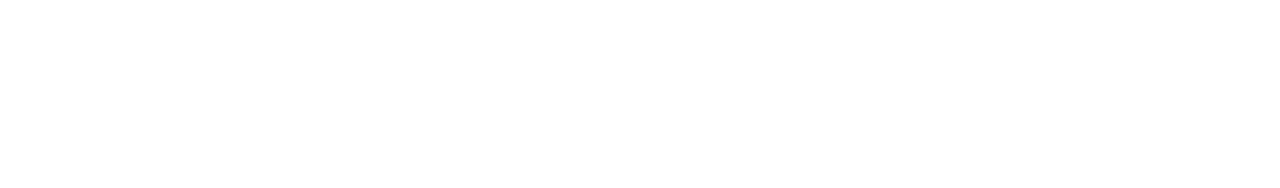
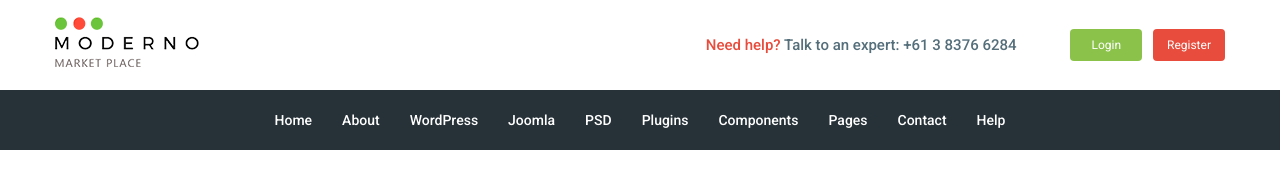
Before and after one commit to GUma321a/Moderno, a website: page app/index.html in a window 1280 px wide. Drawn offline with nearby package versions, Linux system fonts and the light colour scheme; files that its build step writes are made by us from their sources.

Commit message:
added header

```diff
--- a/app/index.html
+++ b/app/index.html
@@ -1,17 +1,83 @@
 <!DOCTYPE html>
 <html lang="en">
-<head>
-    <meta charset="UTF-8">
-    <meta http-equiv="X-UA-Compatible" content="IE=edge">
-    <meta name="viewport" content="width=device-width, initial-scale=1.0">
-    <title>Document</title>
-    <link rel="stylesheet" href="css/style.min.css">
-</head>
-<body>
+  <head>
+    <meta charset="UTF-8" />
+    <meta http-equiv="X-UA-Compatible" content="IE=edge" />
+    <meta name="viewport" content="width=device-width, initial-scale=1.0" />
+    <title>Moderno</title>
+    <link rel="preconnect" href="https://fonts.gstatic.com" />
+    <link
+      href="https://fonts.googleapis.com/css2?family=Roboto:wght@400;500;700&display=swap"
+      rel="stylesheet"
+    />
+    <link rel="stylesheet" href="css/style.min.css" />
+  </head>
+  <body>
+    <header class="header">
+      <div class="container">
+        <div class="header__inner">
+          <div class="header__logo">
+            <a class="header__logo-link" href="#">
+              <img class="header__logo-img" src="img/header-logo.png" alt="" />
+            </a>
+          </div>
+          <div class="header__text">
+            <a class="header__text-link" href="#">Need help?</a> Talk to an
+            expert:
+            <a class="header__text-tel" href="tel:61383766284"
+              >+61 3 8376 6284</a
+            >
+          </div>
+          <div class="header__box">
+            <a class="header__basket" href="#"></a>
+            <a href="#" class="header__btn header__btn-login">Login</a>
+            <a href="#" class="header__btn header__btn-register">Register</a>
+          </div>
+        </div>
+      </div>
 
+      <div class="header__bottom">
+        <div class="container">
+          <nav class="header__menu">
+            <ul class="header__menu-list">
+              <li class="header__menu-item">
+                <a href="#" class="header__menu-link">Home</a>
+              </li>
+              <li class="header__menu-item">
+                <a href="#" class="header__menu-link">About </a>
+              </li>
+              <li class="header__menu-item">
+                <a href="#" class="header__menu-link">WordPress</a>
+              </li>
+              <li class="header__menu-item">
+                <a href="#" class="header__menu-link">Joomla </a>
+              </li>
+              <li class="header__menu-item">
+                <a href="#" class="header__menu-link">PSD</a>
+              </li>
+              <li class="header__menu-item">
+                <a href="#" class="header__menu-link">Plugins</a>
+              </li>
+              <li class="header__menu-item">
+                <a href="#" class="header__menu-link">Components</a>
+              </li>
+              <li class="header__menu-item">
+                <a href="#" class="header__menu-link">Pages</a>
+              </li>
+              <li class="header__menu-item">
+                <a href="#" class="header__menu-link">Contact</a>
+              </li>
+              <li class="header__menu-item">
+                <a href="#" class="header__menu-link">Help</a>
+              </li>
+            </ul>
+          </nav>
+        </div>
+      </div>
+    </header>
 
     <script src="https://ajax.googleapis.com/ajax/libs/jquery/3.6.0/jquery.min.js"></script>
     <script src="js/libs.min.js"></script>
     <script src="js/main.min.js"></script>
-</body>
+  </body>
 </html>
--- /dev/null
+++ b/app/scss/_global.scss
@@ -0,0 +1,27 @@
+*, *::after, *::before{
+    box-sizing: border-box;
+}
+a{
+    display: inline-block;
+    color: inherit;
+    text-decoration: none;
+    cursor: pointer;
+}
+ul,
+li{
+    margin: 0;
+    padding: 0;
+    list-style: none
+}
+body{
+    font-family: 'Roboto', sans-serif;
+    font-size: 15px;
+    line-height: 24px;
+    font-weight: 500;
+    margin: 0;
+}
+.container{
+    max-width: 1200px;
+    margin: 0 auto;
+    padding: 0 15px;
+}
--- /dev/null
+++ b/app/scss/_vars.scss
@@ -0,0 +1,5 @@
+$text: #546e7a;
+$title: #263238;
+$red: #e74c3c;
+$green: #8bc34a;
+$bg: #263238;
--- a/app/scss/style.scss
+++ b/app/scss/style.scss
@@ -0,0 +1,55 @@
+@import "_vars";
+@import "_global";
+
+.header__inner {
+  display: flex;
+  justify-content: space-between;
+  align-items: center;
+  height: 90px;
+}
+.header__text {
+  margin-left: auto;
+  margin-right: 50px;
+  color: $text;
+  &-link {
+    color: $red;
+  }
+}
+
+.header__btn {
+  padding: 4px;
+  width: 72px;
+  border-radius: 4px;
+  text-align: center;
+  color: #fff;
+  font-size: 12px;
+  font-weight: 400;
+  &-login {
+    background-color: $green;
+  }
+  &-register {
+    background-color: $red;
+    margin-left: 7px;
+  }
+}
+
+.header__bottom{
+    background-color: $bg;
+}
+
+.header__menu {
+
+  height: 60px;
+  display: flex;
+  justify-content: center;
+  color: #fff;
+  align-items: center;
+  font-size: 14px;
+  line-height: 30px;
+  &-list {
+    display: flex;
+  }
+  &-list li + li{
+      margin-left: 30px;
+  }
+}
--- a/gulpfile.js
+++ b/gulpfile.js
@@ -89,7 +89,7 @@ function styles(){                                                   //Мини
         'node_modules/normalize.css/normalize.css',
     ])
         .pipe(concat('libs.min.css'))
-        // .pipe(cssmin())
+        .pipe(cssmin())
         .pipe(dest('app/css'))
         .pipe(browserSync.stream())
 }
```
Also changed, not shown: app/img/header-logo.png (added).
